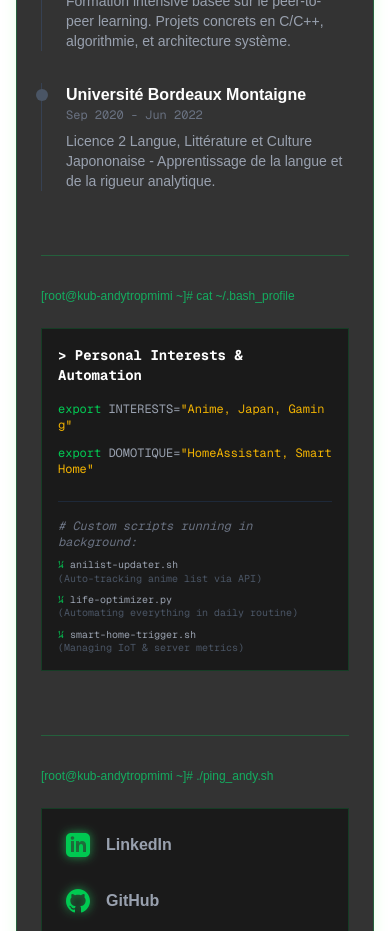
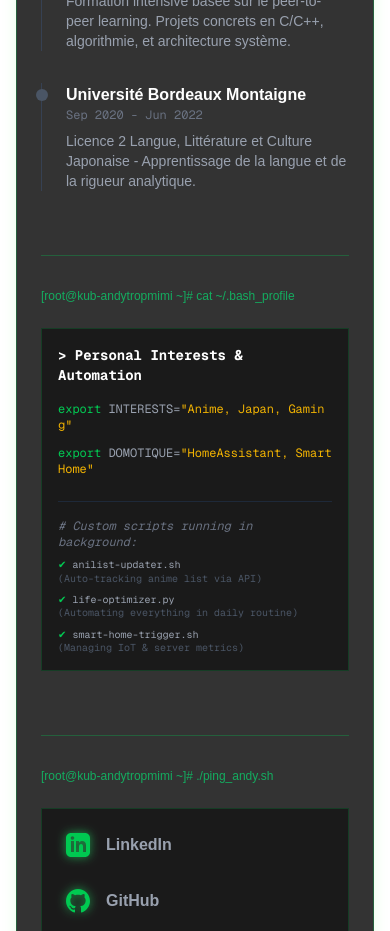
Before and after one commit to AndyMalgonne/portfolio, a Next.js app: page / in a window 390 px wide. Shown: the part 2380-3311 px from the top of the page. Built offline with nearby package versions, Linux system fonts and the light colour scheme.

Commit message:
feat: add easter-egg

```diff
--- a/app/page.tsx
+++ b/app/page.tsx
@@ -3,6 +3,7 @@ import { useState } from "react";
 
 export default function Home() {
   const [lang, setLang] = useState<"fr" | "en" | "ja">("fr");
+  const [anilistClickCount, setAnilistClickCount] = useState(0);
 
   const translations = {
     fr: {
@@ -23,7 +24,7 @@ export default function Home() {
 
       // Parcours
       school42: "Master's degree, Computer Science - Formation intensive basée sur le peer-to-peer learning. Projets concrets en C/C++, algorithmie, et architecture système.",
-      univJap: "Licence 2 Langue, Littérature et Culture Japononaise - Apprentissage de la langue et de la rigueur analytique.",
+      univJap: "Licence 2 Langue, Littérature et Culture Japonaise - Apprentissage de la langue et de la rigueur analytique.",
     },
     en: {
       role: "DevOps Engineer & SRE",
@@ -45,7 +46,7 @@ export default function Home() {
     },
     ja: {
       role: "DevOpsエンジニア & SRE",
-      description: "私の経歴は直線的ではありません。法学と日本語を学んだ後、原点であるÉcole 42に戻りました。自動化とスケーラブルなインフラに強い情熱を持っており、現在、DevOps / クラウドエンジニアリング of インターンシップを積極的に探しています。",
+      description: "私の経歴は直線的ではありません。法学と日本語を学んだ後、原点であるÉcole 42に戻りました。自動化とスケーラブルなインフラに強い情熱を持っており、現在、DevOps / クラウドエンジニアリングのインターンシップを積極的に探しています。",
       japaneseSecret: "* Actually, I don't really speak Japanese. I just have a degree and I really love anime.",
       btnProjects: "プロジェクトを見る",
       btnContact: "コンタクト",
@@ -64,6 +65,15 @@ export default function Home() {
   };
 
   const t = translations[lang];
+
+  const handleAnilistClick = () => {
+    const newCount = anilistClickCount + 1;
+    setAnilistClickCount(newCount);
+    if (newCount === 3) {
+      window.location.href = "https://anilist.co/user/AndyTropMimi/";
+      setAnilistClickCount(0);
+    }
+  };
 
   return (
     <div className="relative min-h-screen flex flex-col items-center p-4 md:p-8 overflow-x-hidden">
@@ -102,7 +112,6 @@ export default function Home() {
               {t.btnProjects}
             </button>
 
-            {/* Nouveau bouton CV en Cyan Cyberpunk */}
             <a href="/Andy_Malgonne_CV.pdf" download="Andy_Malgonne_CV.pdf" className="w-full sm:w-auto px-6 py-3 md:py-2 border border-cyan-500 text-cyan-500 hover:bg-cyan-500 hover:text-black transition-all duration-300 shadow-[0_0_10px_rgba(6,182,212,0.2)] hover:shadow-[0_0_20px_rgba(6,182,212,0.6)] font-bold text-center">
               {t.btnCV}
             </a>
@@ -227,9 +236,12 @@ export default function Home() {
               <div className="space-y-2 border-t border-gray-800 md:border-t-0 md:border-l md:border-gray-800 md:pl-6 pt-4 md:pt-0">
                 <p className="text-gray-500 italic"># Custom scripts running in background:</p>
                 <ul className="space-y-2 md:space-y-1 text-[10px] md:text-xs">
-                  <li><span className="text-green-500">¼</span> anilist-updater.sh <span className="text-gray-600 block md:inline">(Auto-tracking anime list via API)</span></li>
-                  <li><span className="text-green-500">¼</span> life-optimizer.py <span className="text-gray-600 block md:inline">(Automating everything in daily routine)</span></li>
-                  <li><span className="text-green-500">¼</span> smart-home-trigger.sh <span className="text-gray-600 block md:inline">(Managing IoT & server metrics)</span></li>
+                  {/* List item cliquable pour l'Easter egg */}
+                  <li onClick={handleAnilistClick} className="cursor-pointer">
+                    <span className="text-green-500">✔</span> anilist-updater.sh <span className="text-gray-600 block md:inline">(Auto-tracking anime list via API)</span>
+                  </li>
+                  <li><span className="text-green-500">✔</span> life-optimizer.py <span className="text-gray-600 block md:inline">(Automating everything in daily routine)</span></li>
+                  <li><span className="text-green-500">✔</span> smart-home-trigger.sh <span className="text-gray-600 block md:inline">(Managing IoT & server metrics)</span></li>
                 </ul>
               </div>
             </div>
@@ -244,6 +256,7 @@ export default function Home() {
 
           <div className="flex flex-col md:flex-row gap-8 md:gap-6 items-start md:items-center justify-center bg-black/50 border border-green-500/20 p-6 md:p-8 hover:border-green-500/50 transition-colors">
 
+            {/* Lien LinkedIn */}
             <a href="https://www.linkedin.com/in/andy-malgonne/" target="_blank" rel="noopener noreferrer" className="flex items-center gap-4 md:gap-3 text-gray-400 hover:text-green-500 transition-colors group text-base md:text-lg font-bold">
               <svg className="w-6 h-6 text-green-500 group-hover:animate-pulse drop-shadow-[0_0_5px_rgba(34,197,94,0.8)]" fill="currentColor" viewBox="0 0 24 24">
                 <path d="M19 0h-14c-2.761 0-5 2.239-5 5v14c0 2.761 2.239 5 5 5h14c2.762 0 5-2.239 5-5v-14c0-2.761-2.238-5-5-5zm-11 19h-3v-11h3v11zm-1.5-12.268c-.966 0-1.75-.79-1.75-1.764s.784-1.764 1.75-1.764 1.75.79 1.75 1.764-.783 1.764-1.75 1.764zm13.5 12.268h-3v-5.604c0-3.368-4-3.113-4 0v5.604h-3v-11h3v1.765c1.396-2.586 7-2.777 7 2.476v6.759z"/>
@@ -253,6 +266,7 @@ export default function Home() {
 
             <span className="hidden md:block text-gray-700">|</span>
 
+            {/* Lien GitHub */}
             <a href="https://github.com/andymalgonne" target="_blank" rel="noopener noreferrer" className="flex items-center gap-4 md:gap-3 text-gray-400 hover:text-green-500 transition-colors group text-base md:text-lg font-bold">
               <svg className="w-6 h-6 text-green-500 group-hover:animate-pulse drop-shadow-[0_0_5px_rgba(34,197,94,0.8)]" fill="currentColor" viewBox="0 0 24 24">
                 <path d="M12 0c-6.626 0-12 5.373-12 12 0 5.302 3.438 9.8 8.207 11.387.599.111.793-.261.793-.577v-2.234c-3.338.726-4.033-1.416-4.033-1.416-.546-1.387-1.333-1.756-1.333-1.756-1.089-.745.083-.729.083-.729 1.205.084 1.839 1.237 1.839 1.237 1.07 1.834 2.807 1.304 3.492.997.107-.775.418-1.305.762-1.604-2.665-.305-5.467-1.334-5.467-5.931 0-1.311.469-2.381 1.236-3.221-.124-.303-.535-1.524.117-3.176 0 0 1.008-.322 3.301 1.23.957-.266 1.983-.399 3.003-.404 1.02.005 2.047.138 3.006.404 2.291-1.552 3.297-1.23 3.297-1.23.653 1.653.242 2.874.118 3.176.77.84 1.235 1.911 1.235 3.221 0 4.609-2.807 5.624-5.479 5.921.43.372.823 1.102.823 2.222v3.293c0 .319.192.694.801.576 4.765-1.589 8.199-6.086 8.199-11.386 0-6.627-5.373-12-12-12z"/>
@@ -262,6 +276,7 @@ export default function Home() {
 
             <span className="hidden md:block text-gray-700">|</span>
 
+            {/* Lien Email */}
             <a href="mailto:contact@andytropmimi.fr" className="flex items-center gap-4 md:gap-3 text-gray-400 hover:text-green-500 transition-colors group text-base md:text-lg font-bold">
               <svg className="w-6 h-6 text-green-500 group-hover:animate-pulse drop-shadow-[0_0_5px_rgba(34,197,94,0.8)]" fill="currentColor" viewBox="0 0 24 24">
                 <path d="M0 4.667v14.666h24v-14.666h-24zm21.942 2l-9.942 6.944-9.942-6.944h19.884zm-19.942 10.666v-8.91l9.531 6.657.411.287.411-.287 9.531-6.657v8.91h-19.884z"/>
```
